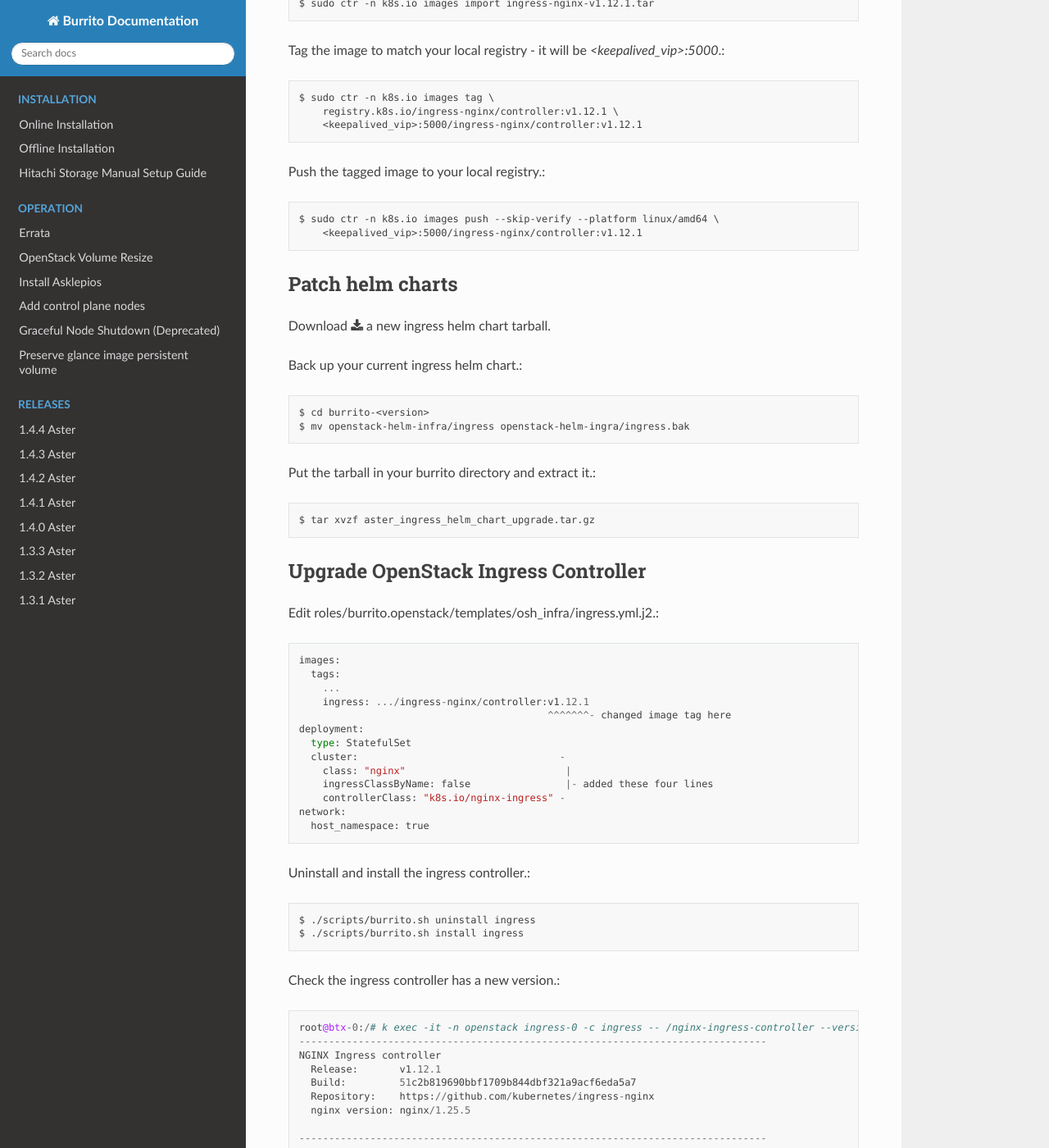
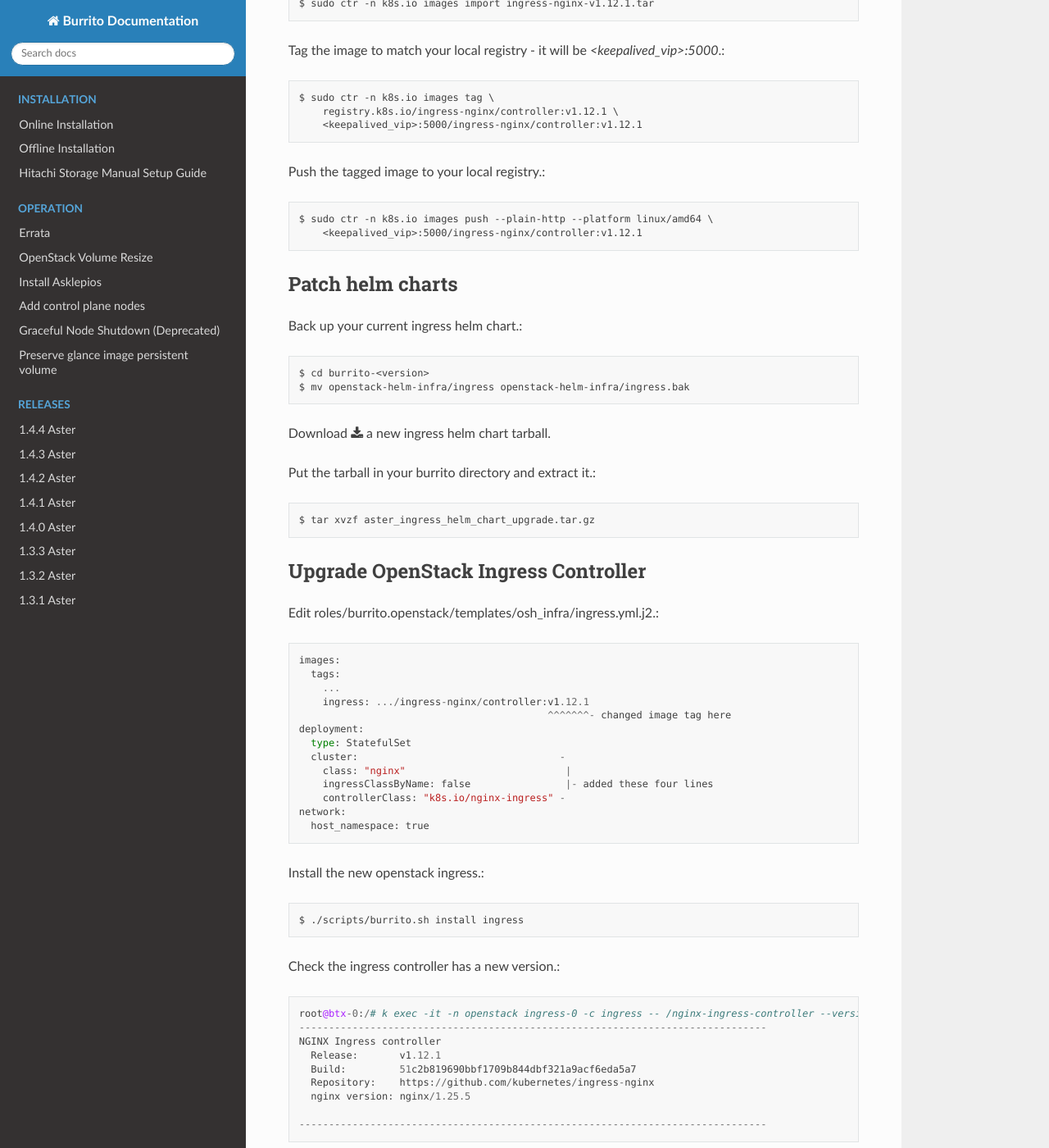
Before and after one commit to iorchard/burrito_docs, a Sphinx documentation site: the page built from source/operation/upgrade_ingress_controller.rst, in a window 1280 px wide and 1400 px high, scrolled down 880 px. Shown: the whole window at 82% size. Built offline with Sphinx 7.4.7 and the Read the Docs theme 3.1.0, drawn with Linux system fonts in a browser that asks for light colours; pages that are not in the unit, such as notebooks, are missing from menus; some of the changed text lies outside the part shown.

Commit message:
update upgrade ingress controller document

```diff
--- a/source/operation/upgrade_ingress_controller.rst
+++ b/source/operation/upgrade_ingress_controller.rst
@@ -41,19 +41,19 @@
 
 Push the tagged image to your local registry.::
 
-    $ sudo ctr -n k8s.io images push --skip-verify --platform linux/amd64 \
+    $ sudo ctr -n k8s.io images push --plain-http --platform linux/amd64 \
         <keepalived_vip>:5000/ingress-nginx/controller:v1.12.1
 
 Patch helm charts
 ------------------
 
-Download :download:`a new ingress helm chart tarball
-<../_static/aster_ingress_helm_chart_upgrade.tar.gz>`.
-
 Back up your current ingress helm chart.::
 
     $ cd burrito-<version>
-    $ mv openstack-helm-infra/ingress openstack-helm-ingra/ingress.bak
+    $ mv openstack-helm-infra/ingress openstack-helm-infra/ingress.bak
+
+Download :download:`a new ingress helm chart tarball
+<../_static/aster_ingress_helm_chart_upgrade.tar.gz>`.
 
 Put the tarball in your burrito directory and extract it.::
 
@@ -78,9 +78,8 @@
     network:
       host_namespace: true
 
-Uninstall and install the ingress controller.::
+Install the new openstack ingress.::
 
-    $ ./scripts/burrito.sh uninstall ingress
     $ ./scripts/burrito.sh install ingress
 
 Check the ingress controller has a new version.::
@@ -106,13 +105,11 @@
         ingress: .../ingress-nginx/controller:v1.12.1
                                               ^^^^^^^- changed image tag here
 
-Uninstall and install mariadb.::
+Install a new mariadb ingress.::
 
-    $ ./scripts/burrito.sh uninstall mariadb
     $ ./scripts/burrito.sh install mariadb
 
-
-Check the ingress controller has a new version.::
+Check the mariadb ingress controller has a new version.::
 
     root@btx-0:/# k exec mariadb-ingress-5885866bb4-6p2pp -c ingress -- /nginx-ingress-controller --version
     -------------------------------------------------------------------------------
```
